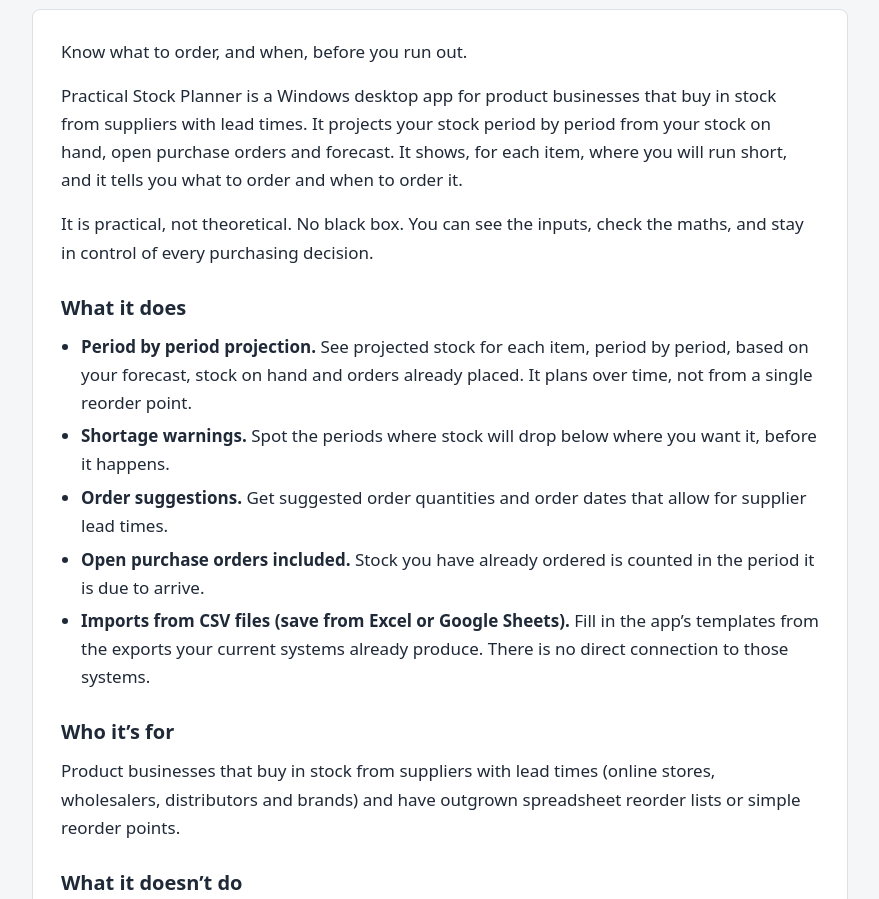
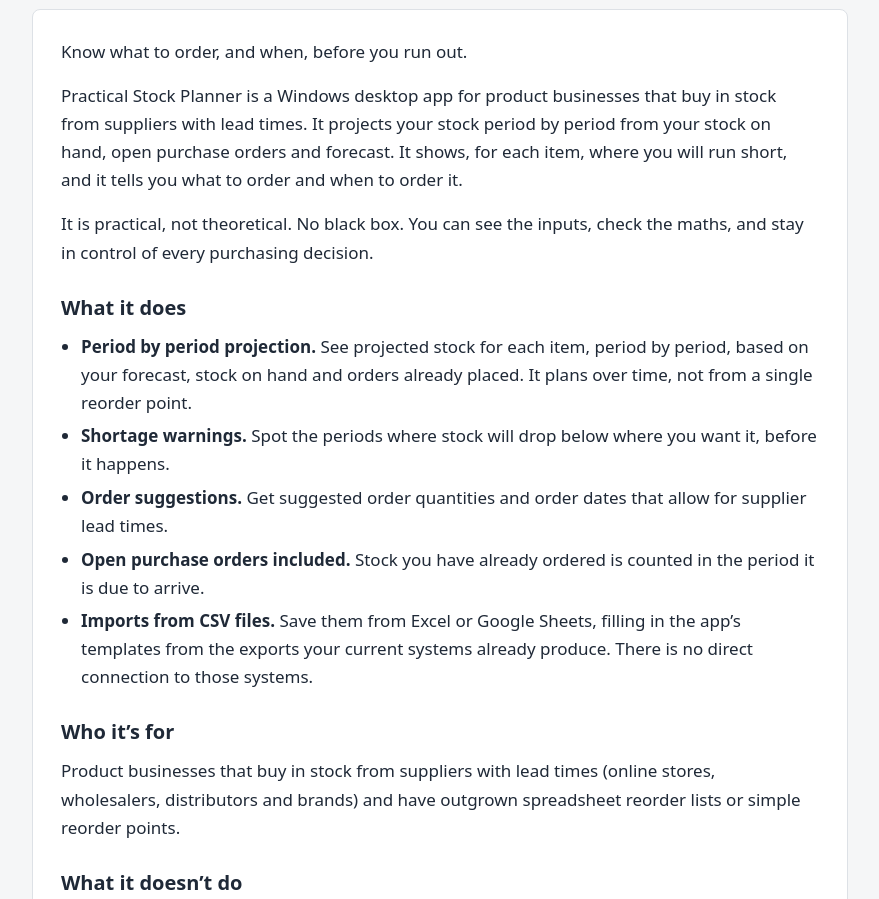
Before and after one commit to hamptoninventoryconsulting/practicalsupplychainplanning-website, an Eleventy site: page src/products/practical-stock-planner.njk in a window 1280 px wide. Shown: the part 201-1100 px from the top of the page, without its empty margins (200-1079 px from the left). Built offline with nearby package versions, Linux system fonts and the light colour scheme; Eleventy itself is replaced by a stand-in of ours; files that its build step writes are made by us from their sources.

Commit message:
Shorten CSV import heading on product page

```diff
--- a/src/products/practical-stock-planner.njk
+++ b/src/products/practical-stock-planner.njk
@@ -27,7 +27,7 @@
       <li><strong>Shortage warnings.</strong> Spot the periods where stock will drop below where you want it, before it happens.</li>
       <li><strong>Order suggestions.</strong> Get suggested order quantities and order dates that allow for supplier lead times.</li>
       <li><strong>Open purchase orders included.</strong> Stock you have already ordered is counted in the period it is due to arrive.</li>
-      <li><strong>Imports from CSV files (save from Excel or Google Sheets).</strong> Fill in the app&rsquo;s templates from the exports your current systems already produce. There is no direct connection to those systems.</li>
+      <li><strong>Imports from CSV files.</strong> Save them from Excel or Google Sheets, filling in the app&rsquo;s templates from the exports your current systems already produce. There is no direct connection to those systems.</li>
     </ul>
 
     <h2>Who it&rsquo;s for</h2>
```
